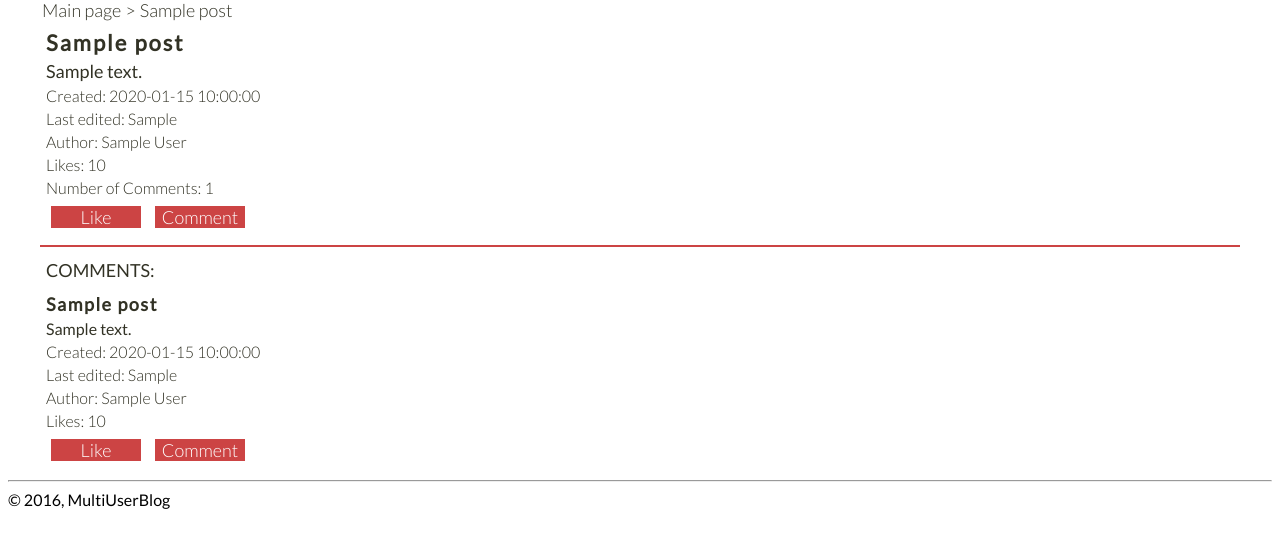
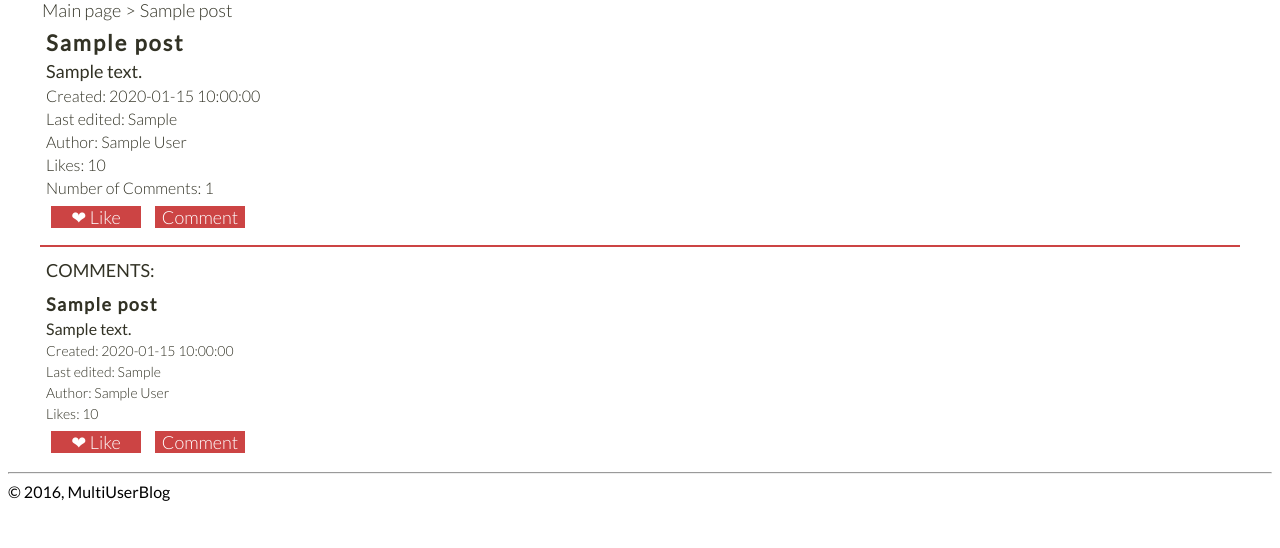
Before and after one commit to HedgehogInDaFog/MultiUserBlog, a Python web app: template templates/singlepost.html in a window 1280 px wide. Shown: the part 159-707 px from the top of the page. Run offline with Jinja, Linux system fonts and the light colour scheme; the template is opened without the code that fills it: most values are stand-ins (such as "Sample title", 1, 10 or a date in 2020).

```diff
--- a/main.py
+++ b/main.py
@@ -334,7 +334,7 @@ class EditPost(Handler):
             else:
                 isComment = 1
         if author == user:
-            self.render("edit.html", user=user, content=content, subject=subject, isComment=isComment, product_id=product_id)
+            self.render("edit.html", user=user, content=content, subject=subject, isComment=isComment, product_id=product_id, rootID=post.rootID)
         else:
             self.redirect("/blog/login")  # TODO strange logic
 
@@ -365,9 +365,9 @@ class EditPost(Handler):
             isComment = 1
 
         if (isComment == 0) and (not valid(subject)):
-            self.render("edit.html", subject=subject, content=content, err_subject=err_subject, user=user, product_id=product_id, isComment=isComment)
+            self.render("edit.html", subject=subject, content=content, err_subject=err_subject, user=user, product_id=product_id, isComment=isComment, rootID=post.rootID)
         elif not valid(content):
-            self.render("edit.html", subject=subject, content=content, err_post=err_post, user=user, product_id=product_id, isComment=isComment)
+            self.render("edit.html", subject=subject, content=content, err_post=err_post, user=user, product_id=product_id, isComment=isComment, rootID=post.rootID)
         else:
             post.content = content
             post.subject = subject
--- a/templates/singlepost.html
+++ b/templates/singlepost.html
@@ -34,7 +34,7 @@
 
 {% if post.author != user %}
   <a href="/blog/like/{{ id }}">
-    <div class="button">Like</div>
+    <div class="button">❤ Like</div>
   </a>
 {% endif %}
 
@@ -68,19 +68,19 @@
     {{ post.content }}
   </div>
 
-  <div class="post-attr">
+  <div class="comment-attr">
   Created:  {{ post.created }}
   </div>
 
-  <div class="post-attr">
+  <div class="comment-attr">
   Last edited:  {{ post.lastEdited }}
   </div>
 
-  <div class="post-attr">
+  <div class="comment-attr">
   Author:  {{ post.author }}
   </div>
 
-  <div class="post-attr">
+  <div class="comment-attr">
   Likes:  {{ post.likes }}
   </div>
 
@@ -88,7 +88,7 @@
 
 {% if post.author != user %}
   <a href="/blog/like/{{ post.key().id() }}">
-    <div class="button">Like</div>
+    <div class="button">❤ Like</div>
   </a>
 {% endif %}
 
```
Also changed, not shown: templates/edit.html (+12 -4 lines), templates/login.html (+3 -4 lines), templates/newpost.html (+9 -5 lines), templates/signup.html (+4 -5 lines), templates/success.html (+2 -6 lines), 1 other file.
